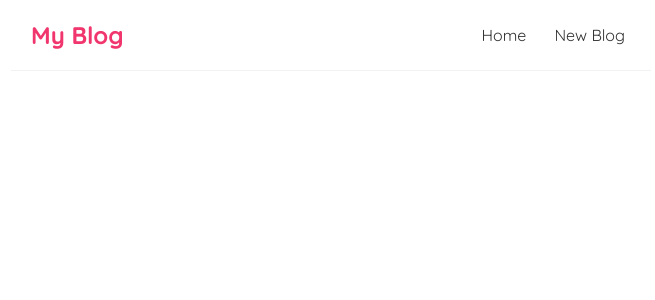
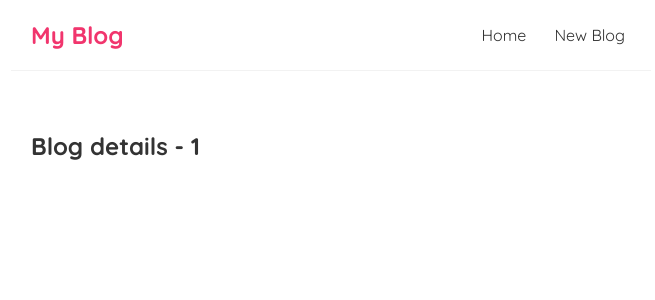
Before and after one commit to OsmanBytyqi/ReactAPP, a React (Create React App) app: page /blogs/1 in a window 1280 px wide. Shown: the top 300 px of the page, without its empty margins (309-964 px from the left). Built offline with nearby package versions, Linux system fonts and the light colour scheme; the HTML template or start-up script is replaced by a standard one.

Commit message:
routes param

```diff
--- a/src/App.js
+++ b/src/App.js
@@ -3,6 +3,7 @@
 
 import {BrowserRouter as Router,Route,Switch} from 'react-router-dom';
 import Create from './Create';
+import BlogDetails from './BlogDetail';
 
 
 
@@ -21,6 +22,9 @@
           <Create></Create>
 
         </Route>
+        <Route  exact path="/blogs/:id">
+          <BlogDetails></BlogDetails>
+        </Route>
 
 
         </Switch>
--- /dev/null
+++ b/src/BlogDetail.js
@@ -0,0 +1,17 @@
+import { useParams } from "react-router";
+
+const BlogDetails = () => {
+
+    const{id}=useParams();
+    return (
+
+        <div className="blog-details">
+
+            <h2>Blog details - {id}</h2>
+        </div>
+
+
+      );
+}
+
+export default BlogDetails;
--- a/src/Bloglist.js
+++ b/src/Bloglist.js
@@ -1,3 +1,5 @@
+import { Link } from "react-router-dom";
+
 const BlogList = ({blogs,title}) => {
     return (
         <div className="blog-list">
@@ -5,8 +7,15 @@
 
            {blogs.map((blog)=>(
           <div className="blog-preview" key={blog.id}>
-            <h2>{blog.title}</h2>
+
+           <Link to={`/blogs/${blog.id}`}>
+
+
+           <h2>{blog.title}</h2>
             <p>written by {blog.author}</p>
+
+
+           </Link>
 
           </div>
 
--- a/src/index.css
+++ b/src/index.css
@@ -17,7 +17,7 @@
 .navbar h1 {
   color: #f1356d;
 }
-.navbar .links {
+ .links {
   margin-left: auto;
 }
 .navbar a {
```
Also changed, not shown: public/index.html (+0 -8 lines).
